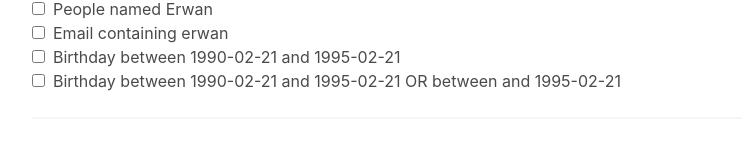
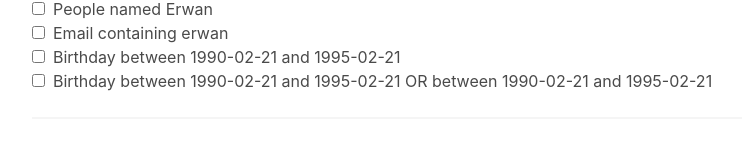
Before and after one commit to xganneval-ma/autofilter, a React (Vite) app in the folder client/ui/: page / in a window 1280 px wide. Shown: the part 159-300 px from the top of the page, without its empty margins (32-774 px from the left). Built offline with nearby package versions, Linux system fonts and the light colour scheme.

Commit message:
fix: query birthdate

```diff
--- a/client/ui/src/components/QueryForm.jsx
+++ b/client/ui/src/components/QueryForm.jsx
@@ -50,10 +50,7 @@ function QueryForm({ updateData }) {
             checked={currentChecked === "allPeople"}
             onClick={() => clickHandler("allPeople")}
           />
-          <label
-            className="checkbox"
-            htmlFor="checkbox1"
-          >
+          <label className="checkbox" htmlFor="checkbox1">
             All people
           </label>
         </div>
@@ -65,10 +62,7 @@ function QueryForm({ updateData }) {
             checked={currentChecked === "firstNameQuery"}
             onClick={() => clickHandler("firstNameQuery")}
           />
-          <label
-            className="checkbox"
-            htmlFor="checkbox2"
-          >
+          <label className="checkbox" htmlFor="checkbox2">
             People named Erwan
           </label>
         </div>
@@ -80,10 +74,7 @@ function QueryForm({ updateData }) {
             checked={currentChecked === "emailQuery"}
             onClick={() => clickHandler("emailQuery")}
           />
-          <label
-            className="checkbox"
-            htmlFor="checkbox3"
-          >
+          <label className="checkbox" htmlFor="checkbox3">
             Email containing erwan
           </label>
         </div>
@@ -92,13 +83,10 @@ function QueryForm({ updateData }) {
             type="checkbox"
             id="checkbox4"
             className="mr-2"
-            onClick={() => clickHandler("birthdayQuery")}
-            checked={currentChecked === "birthdayQuery"}
+            onClick={() => clickHandler("betweenDate")}
+            checked={currentChecked === "betweenDate"}
           />
-          <label
-            className="checkbox"
-            htmlFor="checkbox4"
-          >
+          <label className="checkbox" htmlFor="checkbox4">
             Birthday between 1990-02-21 and 1995-02-21
           </label>
         </div>
@@ -107,14 +95,12 @@ function QueryForm({ updateData }) {
             type="checkbox"
             id="checkbox5"
             className="mr-2"
-            checked={currentChecked === "orBirthdayQuery"}
-            onClick={() => clickHandler("orBirthdayQuery")}
+            checked={currentChecked === "orBetweenDate"}
+            onClick={() => clickHandler("orBetweenDate")}
           />
-          <label
-            className="checkbox"
-            htmlFor="checkbox5"
-          >
-            Birthday between 1990-02-21 and 1995-02-21 OR between and 1995-02-21
+          <label className="checkbox" htmlFor="checkbox5">
+            Birthday between 1990-02-21 and 1995-02-21 OR between 1990-02-21 and
+            1995-02-21
           </label>
         </div>
       </form>
```
